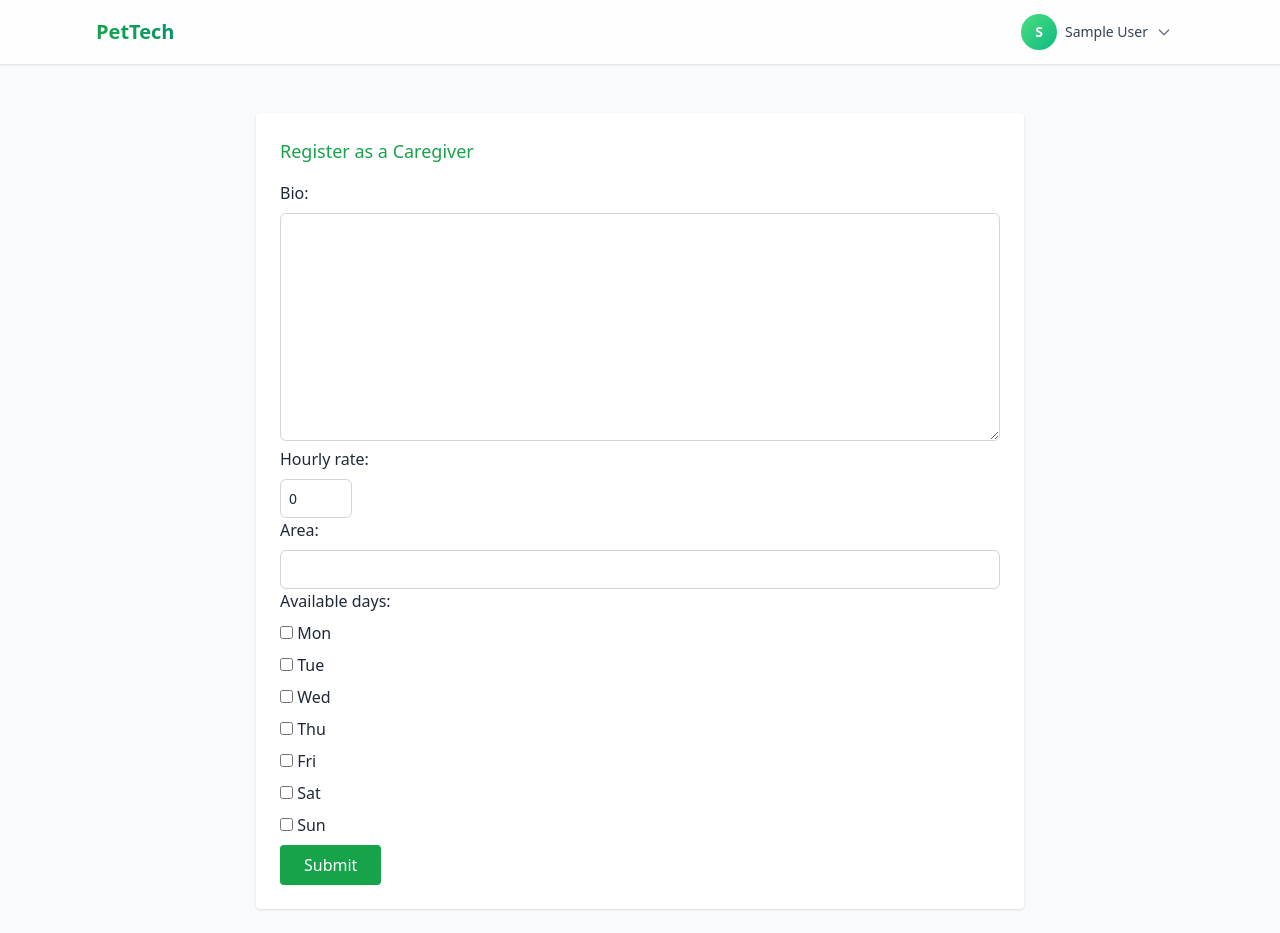
After one commit to KKP240/Devtools-Proj-Repo, a Django app: page /caregiver/register/ in a window 1280 px wide. The commit adds this page. Run offline with Django 5.2, Linux system fonts and the light colour scheme; the visitor is signed in with stand-in values (Sample User, id 1); some libraries are stand-ins or nearby versions.

Commit message:
register_caregiver

```diff
--- /dev/null
+++ b/pettech/pettechApp/templates/caregiver_register.html
@@ -0,0 +1,54 @@
+{% extends 'base.html' %}
+{% block title %}Booking{% endblock %}
+{% block content %}
+
+    <div class=" max-w-3xl mx-auto bg-white p-6 rounded shadow">
+        <h2 class="text-lg font-medium mb-4 text-green-600">Register as a Caregiver</h2>
+        <form method="post">
+        {% csrf_token %}
+        {{ form.as_p }}
+        <button type="submit" class="px-6 py-2 bg-green-600 text-white rounded hover:bg-green-700 transition">Submit</button>
+    </form>
+    </div>
+<style>
+  input[type="text"],
+  textarea {
+    width: 100%;
+    padding: 0.5rem;
+    border: 1px solid #d1d5db;
+    border-radius: 0.375rem;
+    font-size: 0.875rem;
+  }
+  input[type="number"] {
+    width: 10%;
+    padding: 0.5rem;
+    border: 1px solid #d1d5db;
+    border-radius: 0.375rem;
+    font-size: 0.875rem;
+    -moz-appearance: textfield;
+  }
+  input[type="text"]:focus,
+  input[type="number"]:focus,
+  input[type="datetime-local"]:focus,
+  textarea:focus,
+  select:focus {
+    outline: none;
+    border-color: #3b82f6;
+    ring: 2px;
+    ring-color: #3b82f680;
+  }
+  label {
+    display: block;
+    margin-bottom: 0.5rem;
+    font-weight: 500;
+  }
+  textarea {
+    min-height: 100px;
+    resize: vertical;
+  }
+
+  input[type="file"] {
+    padding: 0.5rem 0;
+  }
+</style>
+{% endblock %}
--- a/pettech/pettechApp/urls.py
+++ b/pettech/pettechApp/urls.py
@@ -16,6 +16,7 @@
     # Auth
     path('', views.home, name='home'),
     path('caregiver/<int:pk>/', views.caregiver_detail, name='caregiver_detail'),
+    path('caregiver/register/', views.caregiver_register, name='caregiver_register'),
 
     # Job Post URLs
     path('job-posts/create/', views.job_post_create, name='job_post_create'),
--- a/pettech/pettechApp/views.py
+++ b/pettech/pettechApp/views.py
@@ -74,9 +74,27 @@
 @login_required
 def proposal_submit(request, job_post_id):
     job_post = get_object_or_404(JobPost, pk=job_post_id, status='open')
+
+    # ตรวจสอบว่ามี caregiver profile หรือไม่
     if not hasattr(request.user, 'caregiver_profile'):
-        messages.error(request, "You need a caregiver profile to submit a proposal.")
+        messages.error(request, "คุณต้องมีโปรไฟล์ผู้ดูแลเพื่อส่งข้อเสนอ")
         return redirect('job_post_detail', pk=job_post_id)
+
+    # ป้องกันไม่ให้ owner ส่งข้อเสนอให้งานของตัวเอง
+    if request.user == job_post.owner:
+        messages.error(request, "คุณไม่สามารถส่งข้อเสนอให้งานของตัวเองได้")
+        return redirect('job_post_detail', pk=job_post_id)
+
+    # ตรวจสอบว่าเคยส่งข้อเสนอไปแล้วหรือยัง
+    existing_proposal = Proposal.objects.filter(
+        job_post=job_post,
+        caregiver=request.user
+    ).first()
+
+    if existing_proposal:
+        messages.warning(request, "คุณได้ส่งข้อเสนอสำหรับงานนี้ไปแล้ว")
+        return redirect('job_post_detail', pk=job_post_id)
+
     if request.method == 'POST':
         form = ProposalForm(request.POST)
         if form.is_valid():
@@ -84,11 +102,19 @@
             proposal.job_post = job_post
             proposal.caregiver = request.user
             proposal.save()
-            messages.success(request, "Proposal submitted.")
+            messages.success(request, "ส่งข้อเสนอเรียบร้อยแล้ว")
             return redirect('job_post_detail', pk=job_post_id)
-    else:
-        form = ProposalForm()
-    return render(request, 'job_post_detail.html', {'form': form, 'job_post': job_post})
+        else:
+            # ถ้า form ไม่ valid ให้แสดง error กลับไปที่หน้า detail พร้อม form
+            proposals = job_post.proposals.select_related('caregiver').all()
+            return render(request, 'job_post_detail.html', {
+                'job_post': job_post,
+                'proposals': proposals,
+                'proposal_form': form,  # ส่ง form ที่มี error กลับไป
+            })
+
+    # ถ้าเป็น GET request ให้ redirect กลับไปหน้า detail
+    return redirect('job_post_detail', pk=job_post_id)
 
 @login_required
 def proposal_accept(request, job_post_id, proposal_id):
@@ -115,7 +141,7 @@
     job_post.save()
     Proposal.objects.filter(job_post=job_post).exclude(id=proposal_id).update(status='rejected')
     messages.success(request, "Proposal accepted and booking created.")
-    return redirect('my_bookings')
+    return redirect('booking_detail')
 
 @login_required
 def myposts(request):
@@ -191,3 +217,24 @@
     def get(self, request):
         logout(request)
         return redirect('login')
+
+@login_required
+def caregiver_register(request):
+
+    if request.method == 'POST':
+        print("DEBUG caregiver_register: POST by", request.user)  # debug
+        print("DEBUG POST data:", dict(request.POST))
+        form = CaregiverProfileForm(request.POST)
+        if form.is_valid():
+            caregiver_profile = form.save(commit=False)
+            caregiver_profile.user = request.user
+            caregiver_profile.save()
+            messages.success(request, "Caregiver profile created successfully.")
+            return redirect('myprofile')
+        else:
+            print("DEBUG caregiver_register errors:", form.errors)  # debug
+            messages.error(request, "มีข้อผิดพลาด: ดูคอนโซลเซิร์ฟเวอร์สำหรับรายละเอียด")
+    else:
+        form = CaregiverProfileForm()
+
+    return render(request, 'caregiver_register.html', {'form': form})
```
Also changed, not shown: pettech/pettechApp/templates/job_post_detail.html (+69 -11 lines).
